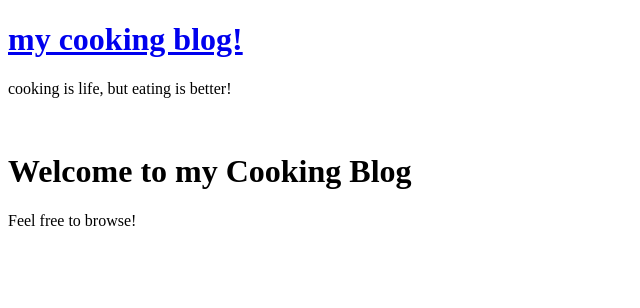
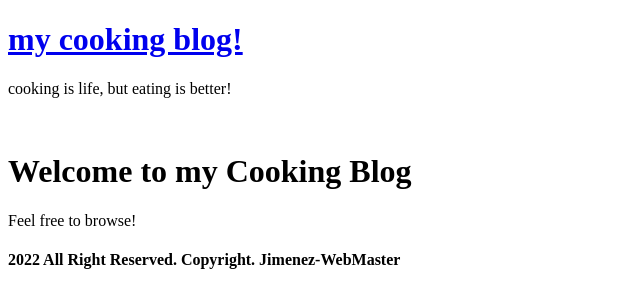
Before and after one commit to Popeye11101/MyBlogSite, a plain HTML site: page index.html in a window 1280 px wide. Shown: the whole page, without its empty margins (0-640 px from the left). Drawn offline with Linux system fonts and the light colour scheme.

Commit message:
footer has been added

```diff
--- a/index.html
+++ b/index.html
@@ -12,5 +12,7 @@
 
 	<h1> Welcome to my Cooking Blog </h1>
 	<p> Feel free to browse! </p>
+
+	<h4>2022 All Right Reserved. Copyright. Jimenez-WebMaster</h4>
 </body>
 </html>
```
